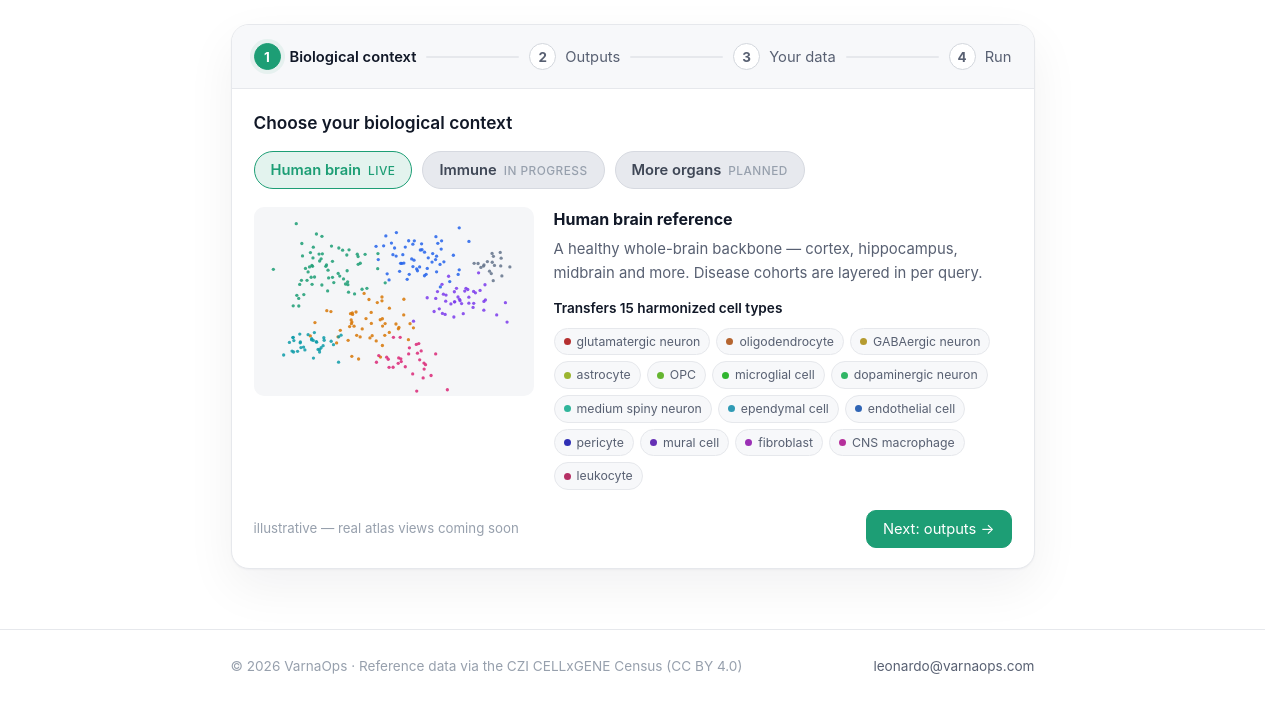
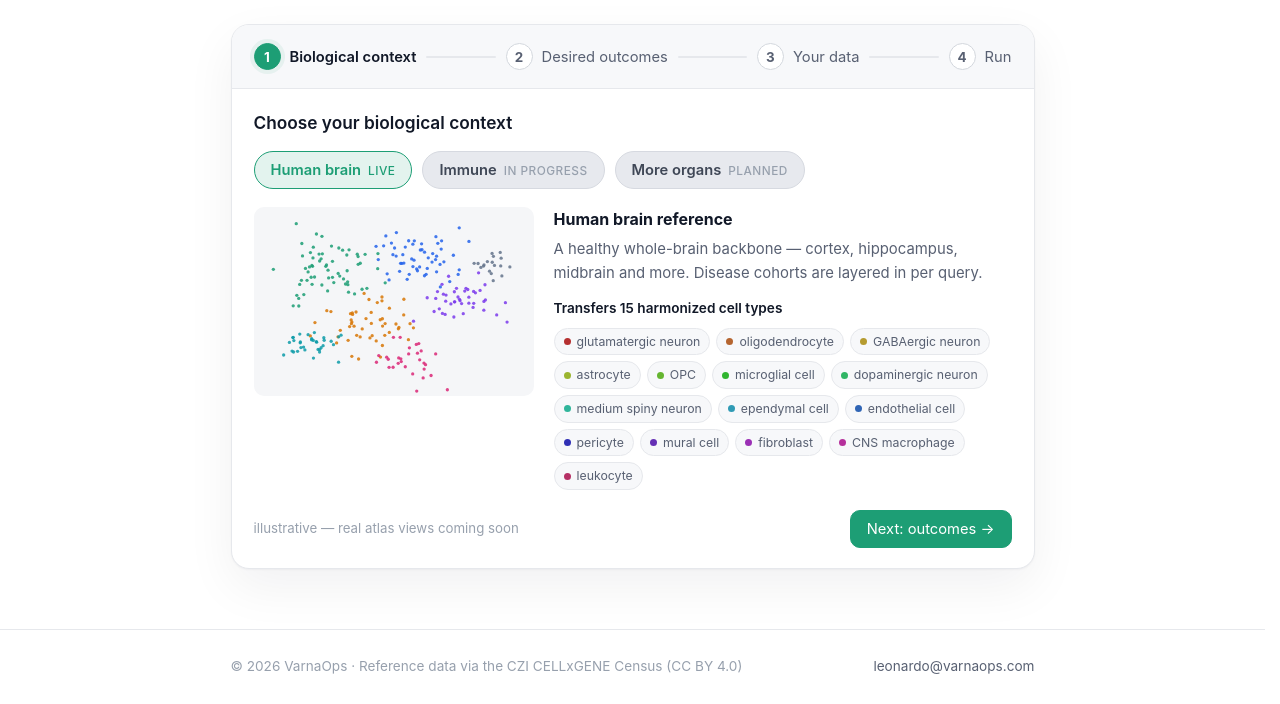
Before and after one commit to VarnaOps/varnaops.github.io, a plain HTML site: page index.html in a window 1280 px wide. Shown: the part 111-815 px from the top of the page. Drawn offline with Linux system fonts and the light colour scheme.

Commit message:
feat(site): outcome-based names for home checklist; "Desired outcomes"
Rename the home step-2 options from methods to the question each answers
(method kept in the click-through description):
  Data QC                      -> Check data quality
  Annotate cells / own labels  -> Call cell types
  Marker gene validation       -> Validate cell type calls with marker genes
  Cluster analysis             -> Find subpopulations
  Differential expression      -> Find signature genes
  Identify deviant populations -> Compute cell abnormality score
  Shareable report             -> Generate a report
  LLM-generated interpretation -> Interpret results with an LLM
Step/label "Outputs" -> "Desired outcomes" (stepper, panel header, run summary, Next button).

Co-Authored-By: Claude Opus 4.8 <noreply@anthropic.com>

```diff
--- a/index.html
+++ b/index.html
@@ -59,13 +59,13 @@
               </div>
               <div class="panel-foot">
                 <span class="pmute">illustrative — real atlas views coming soon</span>
-                <button class="pbtn primary" data-go="1">Next: outputs →</button>
+                <button class="pbtn primary" data-go="1">Next: outcomes →</button>
               </div>
             </div>
 
             <!-- 2 — outputs -->
             <div class="panel" data-p="1">
-              <div class="panel-h">Select the outputs</div>
+              <div class="panel-h">Select your desired outcomes</div>
               <ul class="mod-list out-grid" id="modList"></ul>
               <p class="out-desc pmute" id="modDesc"></p>
               <div class="panel-foot">
--- a/walkthrough.js
+++ b/walkthrough.js
@@ -41,16 +41,16 @@
     {name:'More organs', status:'planned', desc:'New references are added organ by organ. Working on a specific tissue? Tell us — it helps us prioritize.', build:buildPlanned, labels:null}
   ];
   var MODULES = [
-    {t:'Data QC', d:'Per-sample quality control — flags low-quality cells and doublets before mapping, with MAD-based thresholds.'},
-    {t:'Annotate cells or use your own labels', d:'Map cells to the reference for predicted types plus a per-cell confidence score — or bring your own labels and drive everything downstream from those.'},
-    {t:'Marker gene validation', d:'Checks canonical markers per predicted cell type, so you can see the calls are backed by the right genes.'},
-    {t:'Cluster analysis', d:'Unsupervised clustering of your query, resolved at multiple resolutions and characterized cluster by cluster.'},
-    {t:'Differential expression', d:'Genes up- and down-regulated between groups, per cell type — shown as standard volcano plots.'},
-    {t:'Identify deviant populations', d:'Flags cells that fall outside the reference, and surfaces shifts associated with disease state.'},
-    {t:'Shareable report', d:'Every run is packaged into one self-contained HTML report — all plots, tables, and a plain-language summary, ready to share by link.'},
-    {t:'LLM-generated interpretation', d:'An optional plain-language write-up of the run — it narrates the figures and statistics produced, cites the numbers, and never changes the underlying results.'}
+    {t:'Check data quality', d:'Per-sample quality control — flags low-quality cells and doublets before mapping, with MAD-based thresholds.'},
+    {t:'Call cell types', d:'Map cells to the reference for predicted types plus a per-cell confidence score — or bring your own labels and drive everything downstream from those.'},
+    {t:'Validate cell type calls with marker genes', d:'Checks canonical marker genes per predicted cell type, so you can see the calls are backed by the right genes.'},
+    {t:'Find subpopulations', d:'Unsupervised clustering of your query, resolved at multiple resolutions and characterized cluster by cluster.'},
+    {t:'Find signature genes', d:'The genes that define each cell type or state — found by differential expression and shown as standard volcano plots.'},
+    {t:'Compute cell abnormality score', d:'Scores how far each cell sits from the reference — flagging novel populations and shifts associated with disease state.'},
+    {t:'Generate a report', d:'Every run is packaged into one self-contained HTML report — all plots, tables, and a plain-language summary, ready to share by link.'},
+    {t:'Interpret results with an LLM', d:'An optional plain-language write-up of the run — it narrates the figures and statistics produced, cites the numbers, and never changes the underlying results.'}
   ];
-  var STEPS = ['Biological context','Outputs','Your data','Run'];
+  var STEPS = ['Biological context','Desired outcomes','Your data','Run'];
   var COLOR = function(i,n){ return 'hsl('+Math.round(i*360/n)+',58%,45%)'; };
 
   // ---- stepper (dots joined by a progress connector that fills as you advance) ----
@@ -139,7 +139,7 @@
   // ---- step 4: run (mock status) ----
   var runSum=document.getElementById('runSum'), runBtn=document.getElementById('runBtn'), statusEl=document.getElementById('status');
   function refreshRunSummary(){
-    runSum.innerHTML='<b>'+ORGANS[activeOrgan].name+'</b> reference · <b>'+selectedCount()+'</b> output'+(selectedCount()===1?'':'s')+' selected · '+(hasFile?'<b>your_data.h5ad</b>':'no file loaded yet');
+    runSum.innerHTML='<b>'+ORGANS[activeOrgan].name+'</b> reference · <b>'+selectedCount()+'</b> outcome'+(selectedCount()===1?'':'s')+' selected · '+(hasFile?'<b>your_data.h5ad</b>':'no file loaded yet');
   }
   var STAGES=['Uploading your data','Queued','Mapping cells to the reference','Transferring labels','Computing selected outputs','Building report'];
   var timer=null;
```
